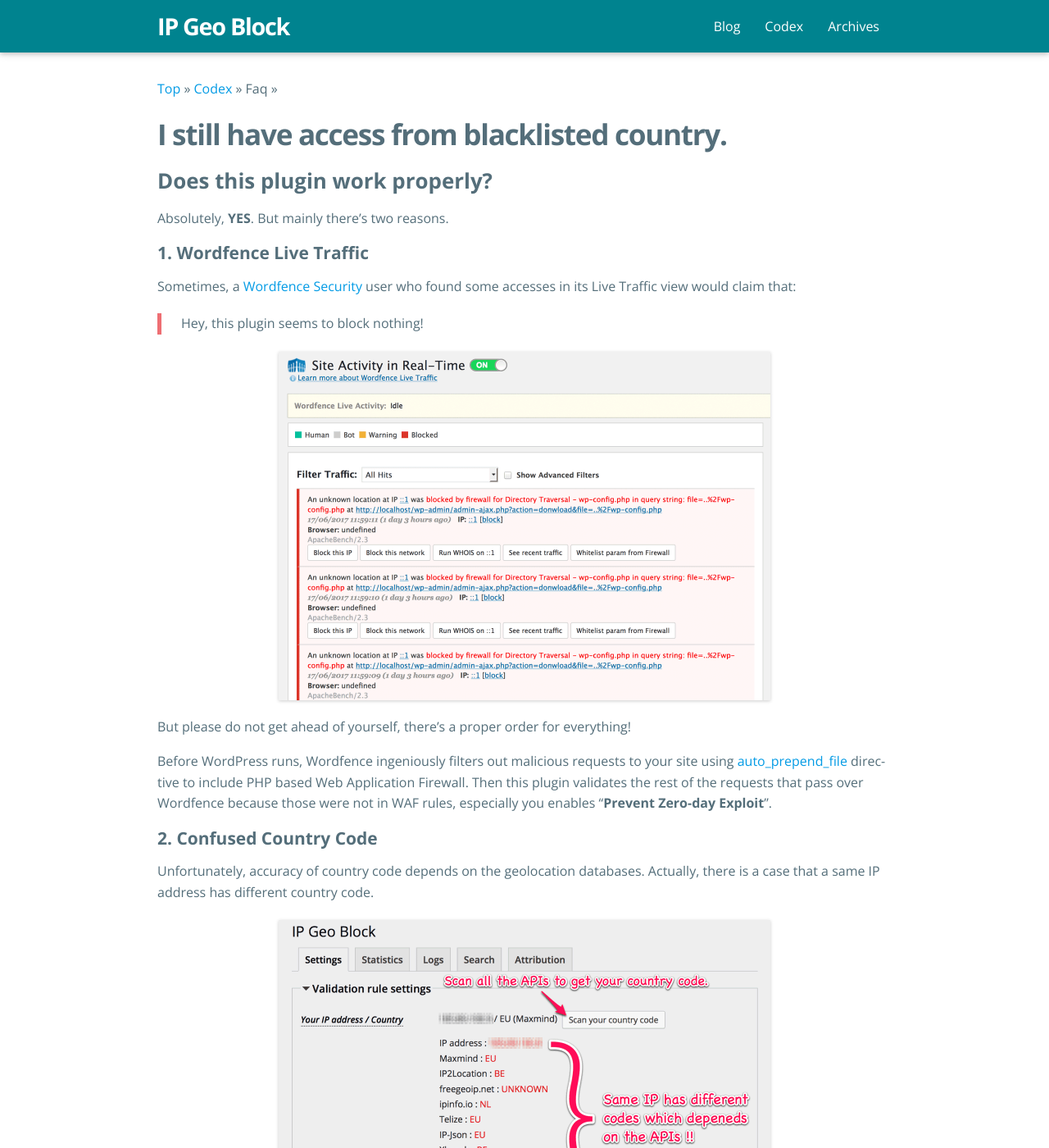
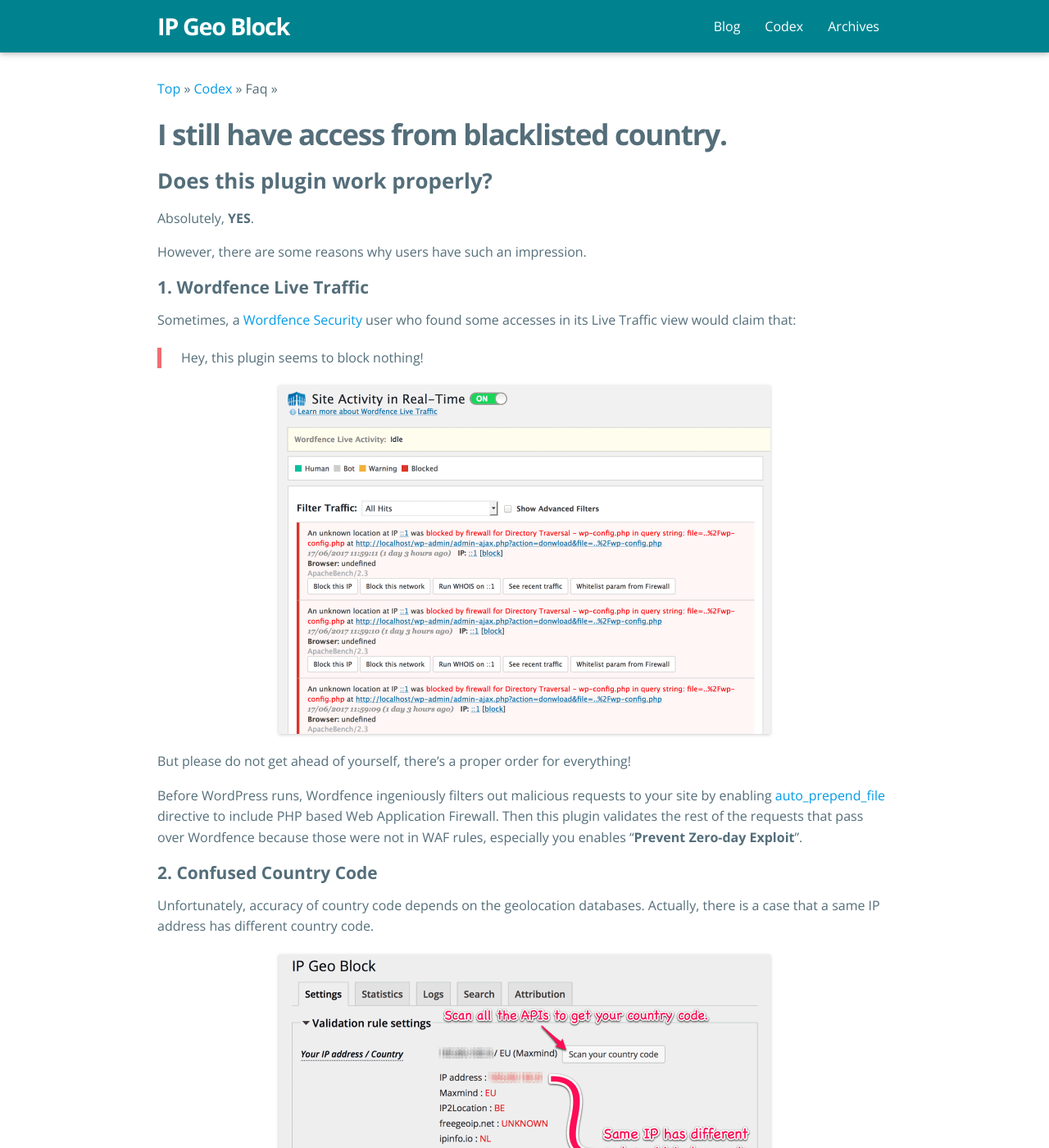
Before and after one commit to tokkonopapa/WordPress-IP-Geo-Block, a Jekyll site: the page built from _codex/02. FAQ/03/access-from-blacklisted-country.md, in a window 1280 px wide and 1400 px high. Shown: the whole window at 82% size. Built offline with Jekyll 4.4.1, drawn with Linux system fonts in a browser that asks for light colours; some web fonts are replaced.

Commit message:
Update codex.

```diff
--- a/_codex/02. FAQ/03/access-from-blacklisted-country.md
+++ b/_codex/02. FAQ/03/access-from-blacklisted-country.md
@@ -8,7 +8,9 @@
 
 ### Does this plugin work properly? ###
 
-Absolutely, **YES**. But mainly there's two reasons.
+Absolutely, **YES**.
+
+However, there are some reasons why users have such an impression.
 
 #### 1. Wordfence Live Traffic ####
 
@@ -24,7 +26,7 @@
 But please do not get ahead of yourself, there's a proper order for everything!
 
 Before WordPress runs, Wordfence ingeniously filters out malicious requests
-to your site using [auto_prepend_file][AUTO_PREPEND] directive to include
+to your site by enabling [auto_prepend_file][AUTO_PREPEND] directive to include
 PHP based Web Application Firewall. Then this plugin validates the rest of
 the requests that pass over Wordfence because those were not in WAF rules,
 especially you enables "**Prevent Zero-day Exploit**".
```
